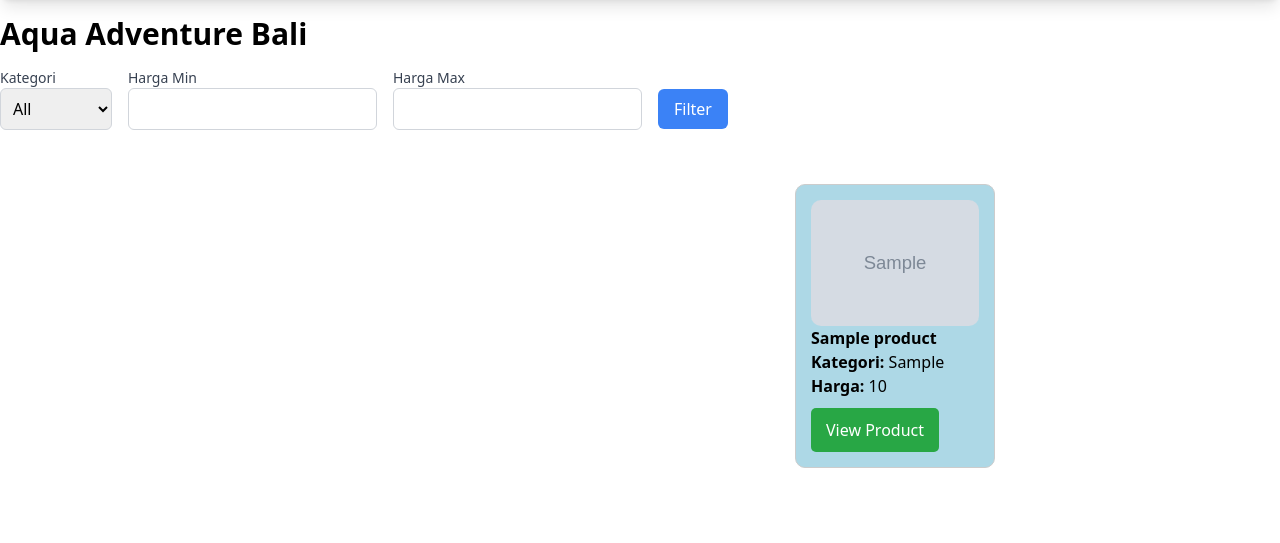
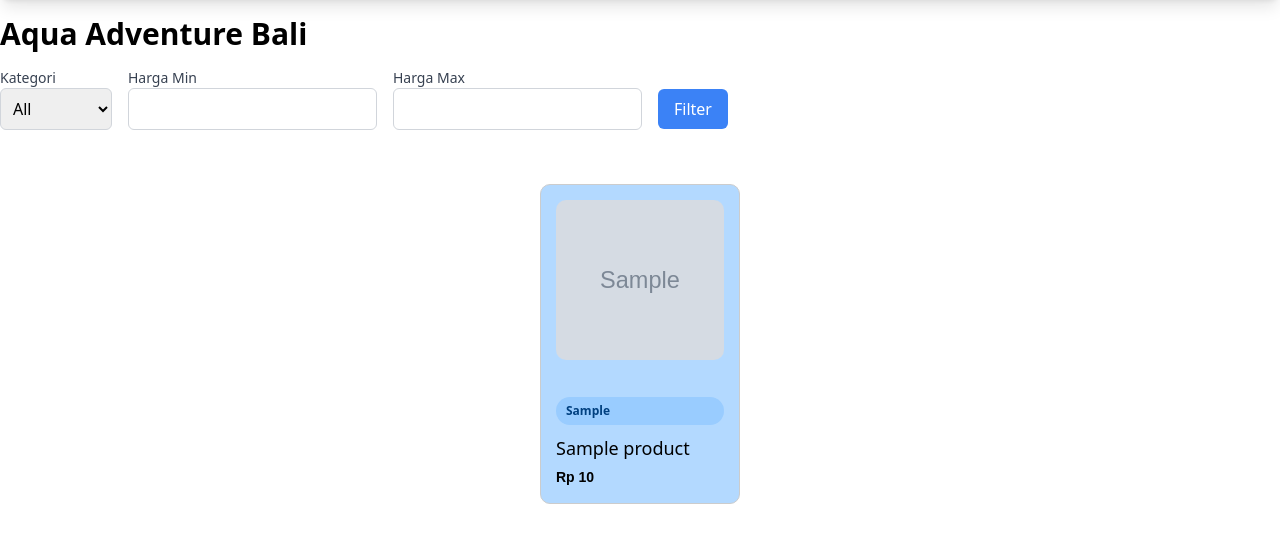
Before and after one commit to PBP24E06/aquaadventurebali, a Django app: page / in a window 1280 px wide. Shown: the part 64-607 px from the top of the page. Run offline with Django 5.2, Linux system fonts and the light colour scheme; tables that the repository leaves empty hold one stand-in row (values such as "Sample post"); grey boxes marked "Sample" are stand-in pictures; some libraries are stand-ins or nearby versions.

Commit message:
card product, product detail masih error

```diff
--- a/main/templates/main.html
+++ b/main/templates/main.html
@@ -156,14 +156,22 @@
     } else {
         styleString = "display: flex; flex-wrap: wrap; justify-content: space-around; padding: 20px; margin-top: 10px;"
         product.forEach((item) => {
+
+            const productDetailUrl = `/product-detail/${item.pk}/`;
+
             htmlString += `
-                <a href="" style="text-decoration: none; color: inherit;">
-                    <div style="border: 1px solid #ccc; border-radius: 10px; padding: 15px; margin: 10px; width: 200px; background-color: lightblue;">
-                        <img src="${item.fields.gambar}" alt="${item.fields.name}" style="width: 100%; height: auto; border-radius: 10px;"></img>
-                        <h3><strong>${item.fields.name}</strong></h3>
-                        <p><strong>Kategori:</strong> ${item.fields.kategori}</p>
-                        <p><strong>Harga:</strong> ${item.fields.harga}</p>
-                        <a href="/product-detail/${item.pk}/" style="text-decoration: none; display: inline-block; margin-top: 10px; padding: 10px 15px; background-color: #28a745; color: white; border-radius: 5px;">View Product</a>
+                <a href="${productDetailUrl}">
+                    <div style="width: 200px; height: 320px; border: 1px solid #ccc; border-radius: 10px; padding: 15px; margin: 10px; background-color: #b3d9ff; display: flex; flex-direction: column; justify-content: space-between;">
+                        <div style="height: 160px; overflow: hidden; border-radius: 10px; margin-bottom: 10px;">
+                            <img src="${item.fields.gambar}" alt="${item.fields.name}" style="width: 100%; height: 100%; object-fit: cover;">
+                        </div>
+                        <div style="display: flex; flex-direction: column;">
+                            <div style="background-color: #99ccff; color: #004080; font-size: 12px; font-weight: 600; padding: 5px 10px; border-radius: 20px; display: inline-block; margin-bottom: 10px;">
+                                ${item.fields.kategori}
+                            </div>
+                            <h3 style=" font-size: 18px; margin-bottom: 5px;">${item.fields.name}</h3>
+                            <p style="font-size: 14px; font-weight: bold; margin-top: auto; font-family: sans-serif;">Rp ${item.fields.harga}</p>
+                        </div>
                     </div>
                 </a>
             `;
--- a/main/views.py
+++ b/main/views.py
@@ -35,9 +35,6 @@
     min_price = request.GET.get('min_price')
     max_price = request.GET.get('max_price')
 
-    for product in products:
-        product.formatted_harga = f"{format(product.harga, ',').replace(',', '.')}"
-
     if min_price:
         products = products.filter(harga__gte=min_price)
 
@@ -45,8 +42,10 @@
         products = products.filter(harga__lte=max_price)
 
     print(f"kategori: {kategori_filter}, min: {min_price}, max: {max_price}")
+    print(f"Size: {products.count()}")
 
-    print(f"Size: {products.count()}")
+    for product in products:
+        product.formatted_harga = f"Rp {format(product.harga, ',').replace(',', '.')}"
 
     context = {
        "data": products,
```
